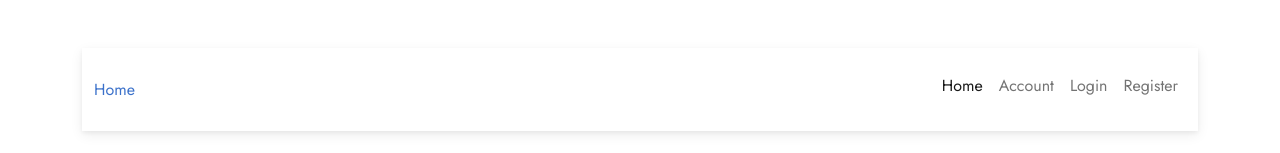
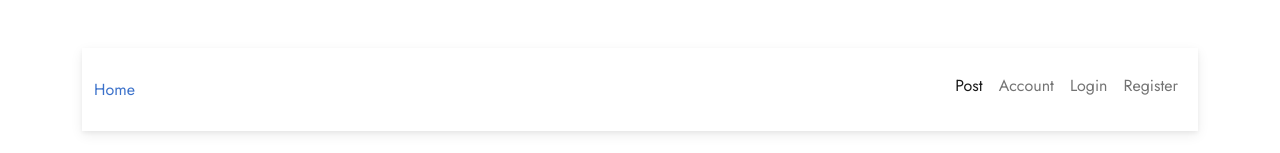
Before and after one commit to Vitalis-Kirui/Master-ui, an Angular app: page / in a window 1280 px wide. Shown: the top 153 px of the page. Built offline with nearby package versions, Linux system fonts and the light colour scheme.

Commit message:
switching to login from register page

```diff
--- a/src/app/Components/navbar/navbar.component.html
+++ b/src/app/Components/navbar/navbar.component.html
@@ -22,7 +22,7 @@
             <div class="d-flex align-items-center mt-2">
                 <ul>
                     <li class="navbar-nav">
-                        <a class="nav-link" routerLink="" routerLinkActive="active">Home</a>
+                        <a class="nav-link" routerLink="" routerLinkActive="active">Post</a>
                         <a class="nav-link" routerLink="verify" routerLinkActive="active">Account</a>
                         <a class="nav-link" routerLink="login" routerLinkActive="active">Login</a>
                         <a class="nav-link" routerLink="register" routerLinkActive="active">Register</a>
--- a/src/app/Components/register/register.component.html
+++ b/src/app/Components/register/register.component.html
@@ -61,6 +61,11 @@
 
             </form>
 
+            <!-- Already have an account -->
+            <div class="withAccount py-2">
+                <p>Already have an account? <span class="btn btn-primary" type="button" (click)="gotologin()">Login</span></p>
+            </div>
+
         </div>
 
     </div>
--- a/src/app/Components/register/register.component.ts
+++ b/src/app/Components/register/register.component.ts
@@ -1,4 +1,5 @@
 import { Component, OnInit } from '@angular/core';
+import { Router } from '@angular/router';
 
 @Component({
   selector: 'app-register',
@@ -7,7 +8,12 @@ import { Component, OnInit } from '@angular/core';
 })
 export class RegisterComponent implements OnInit {
 
-  constructor() { }
+  constructor(private router:Router) { }
+
+  // Go to login page
+  gotologin(){
+    this.router.navigate(['login']);
+  }
 
   ngOnInit(): void {
   }
```
